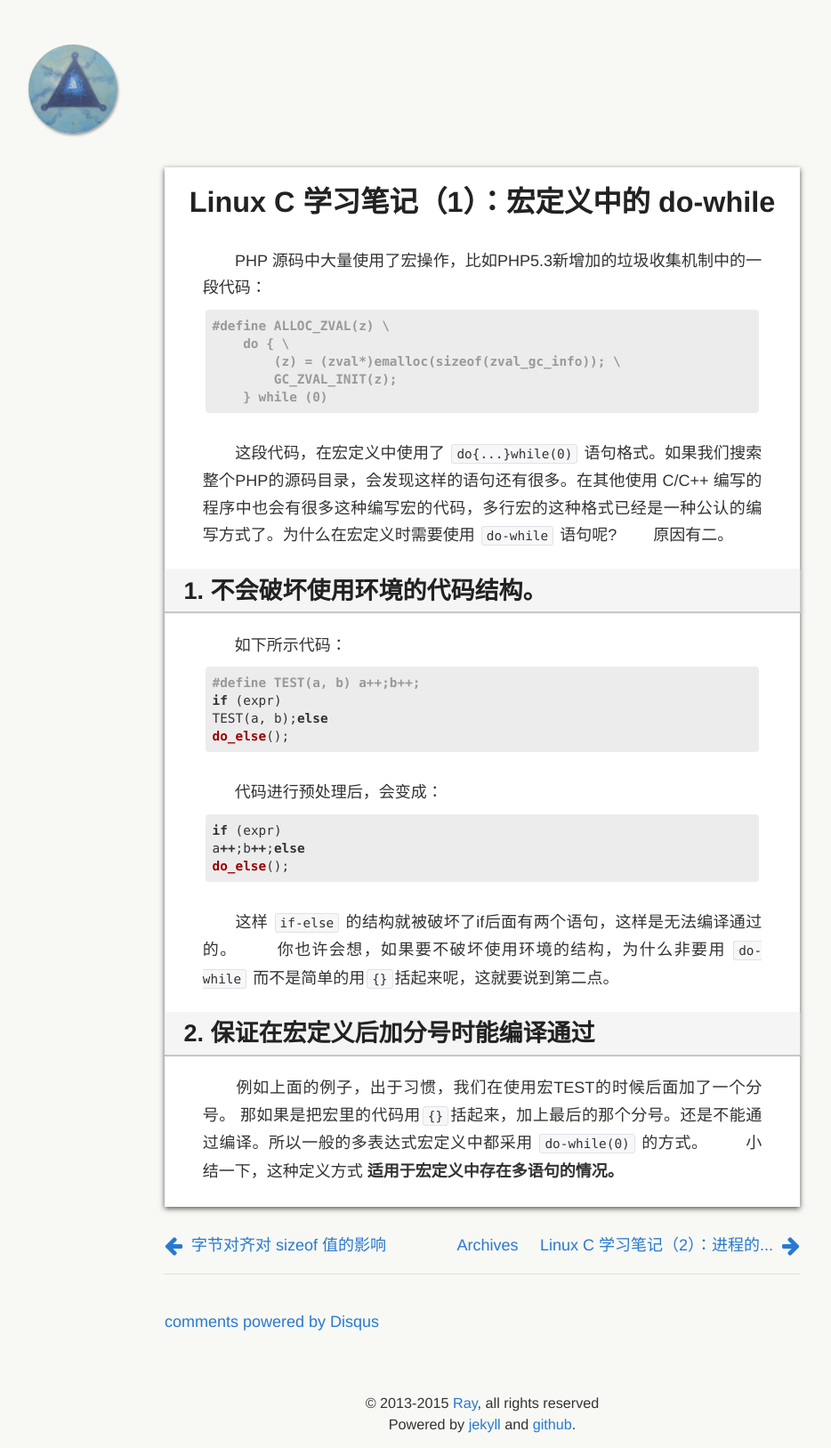
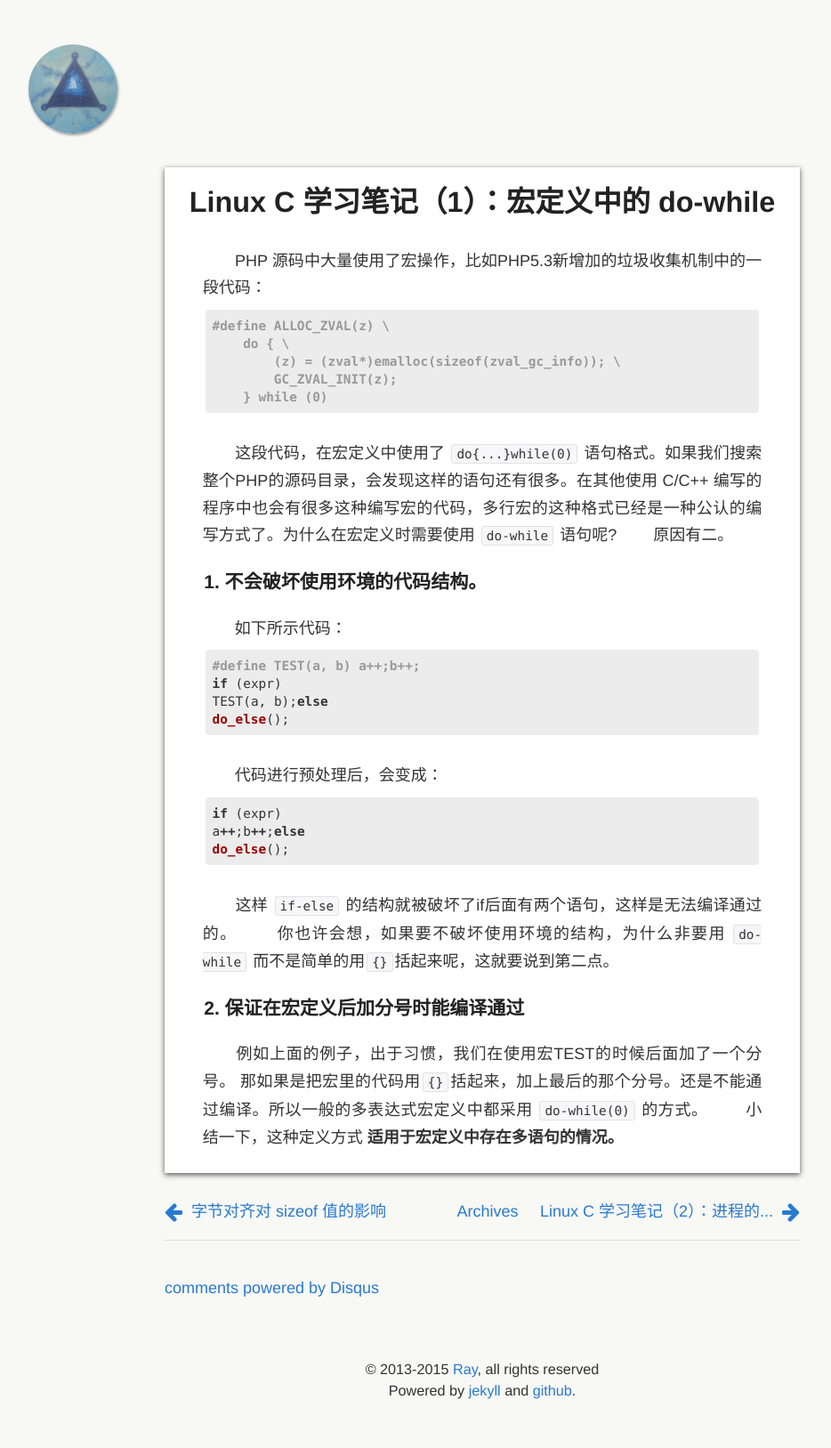
Before and after one commit to ray7551/empty, a Jekyll site: the page built from _posts/2013-10-15-linux_C_define.md, in a window 1280 px wide. Shown: the whole page at 89% size, without its empty margins (98-1032 px from the left). Built offline with Jekyll 4.4.1, drawn with Linux system fonts in a browser that asks for light colours; nearby versions of some CDN libraries; Markdown is read by kramdown in place of the engine named in the settings; comment, search, counter and statistics services are not loaded; after the commit the page ends 1590 px from its top, so only the background shows below that.

Commit message:
h3 to h2

```diff
--- a/_layouts/default.html
+++ b/_layouts/default.html
@@ -25,7 +25,7 @@
 		<div class="clearfix"></div>
 
 		<article class="post">
-			<h2 class="title">{{page.title}}</h2>
+			<h1 class="title">{{page.title}}</h1>
 
 			<div class="entry-content">
 				{{content}}
@@ -42,7 +42,7 @@
 			{% if page.next %}
 				<a href="{{page.next.url}}" title="{{page.next.title}}" class="next">{{page.next.title|truncate: 22}}</a>
 			{% endif %}
-      <a class="center" href="http://ray7551.github.io">Archives</a>
+      <a class="center" href="{{site.url}}">Archives</a>
 		</nav>
 		{% endif %}
 
--- a/stylesheets/screen.css
+++ b/stylesheets/screen.css
@@ -19,21 +19,21 @@ body{
 h1, h2, h3, h4, h5, h6 {
   color: #222222;
 }
-h2 {
+h1 {
   font-weight: bold;
   font-size: 1.8em;
   margin-bottom: .8em;
 }
-h3 {
+h2 {
   font-weight: bold;
   font-size: 1.5em;
   margin: 0.83em 0;
 }
-h4 {
+h3 {
   font-size: 1.17em;
   margin: 1em 0;
 }
-h5, h6 {
+h4, h5, h6 {
   font-size: 1em;
   margin: 1.6em 0 1em 0;
 }
@@ -133,11 +133,11 @@ article{
     box-shadow:none;
   }
 }
-article h2{
+article h1{
   text-align:center;
 }
 @media screen and (max-width:620px){
-  article h2{
+  article h1{
     font-size:24px;
     margin:auto;
   }
@@ -153,8 +153,8 @@ article .entry-content ul,article .entry-content ol{margin-right:6%;margin-left:
 article .entry-content strong{font-weight:bold;}
 article .entry-content em{font-style:italic;}
 article .entry-content p{margin:0.5em 6%;}
-article .entry-content h2{position:relative;border-bottom:1px solid #ddd;font-weight:300;}
-article .entry-content h2:before{position:absolute;bottom:-2px;width:100%;border-bottom:1px solid #fff;content:"";}
+article .entry-content h1{position:relative;border-bottom:1px solid #ddd;font-weight:300;}
+article .entry-content h1:before{position:absolute;bottom:-2px;width:100%;border-bottom:1px solid #fff;content:"";}
 article .entry-content img,article .entry-content video{margin: 10px auto;height:auto;max-width:100%;border-bottom:0;-webkit-border-radius:5px;-webkit-border-radius:5px;-moz-border-radius:5px;-moz-border-radius:5px;border-radius:5px;border-radius:5px;-webkit-box-shadow:0 0 15px rgba(0,0,0,0.35);-moz-box-shadow:0 0 15px rgba(0,0,0,0.35);box-shadow:0 0 15px rgba(0,0,0,0.35);}
 article .entry-content img[alt=block]{display:block}
 article .entry-content blockquote{margin:10px auto 0;width:85%;border-left:5px solid #ccc;background:#f7f7f9;}
@@ -211,8 +211,8 @@ article .entry-content .video-container iframe,article .entry-content .video-con
 #comment{padding:30px 0;margin:0 auto;width:70%;}
 
 footer{padding:15px 0;text-align:center;font-size:.9em;}
-article h3{padding:.3em 3%;background:#f5f5f5;box-shadow:1px 1px 1px 1px #c7c7c7;}
-article .entry-content h4{margin-left: 2.1em;}
+article h2{padding:.3em 3%;background:#f5f5f5;box-shadow:1px 1px 1px 1px #c7c7c7;}
+article .entry-content h3{margin-left: 2.1em;}
 
 .gist .gist-file{margin:0;}
 .gist .gist-file .gist-data{border:0;background:0;}
```
